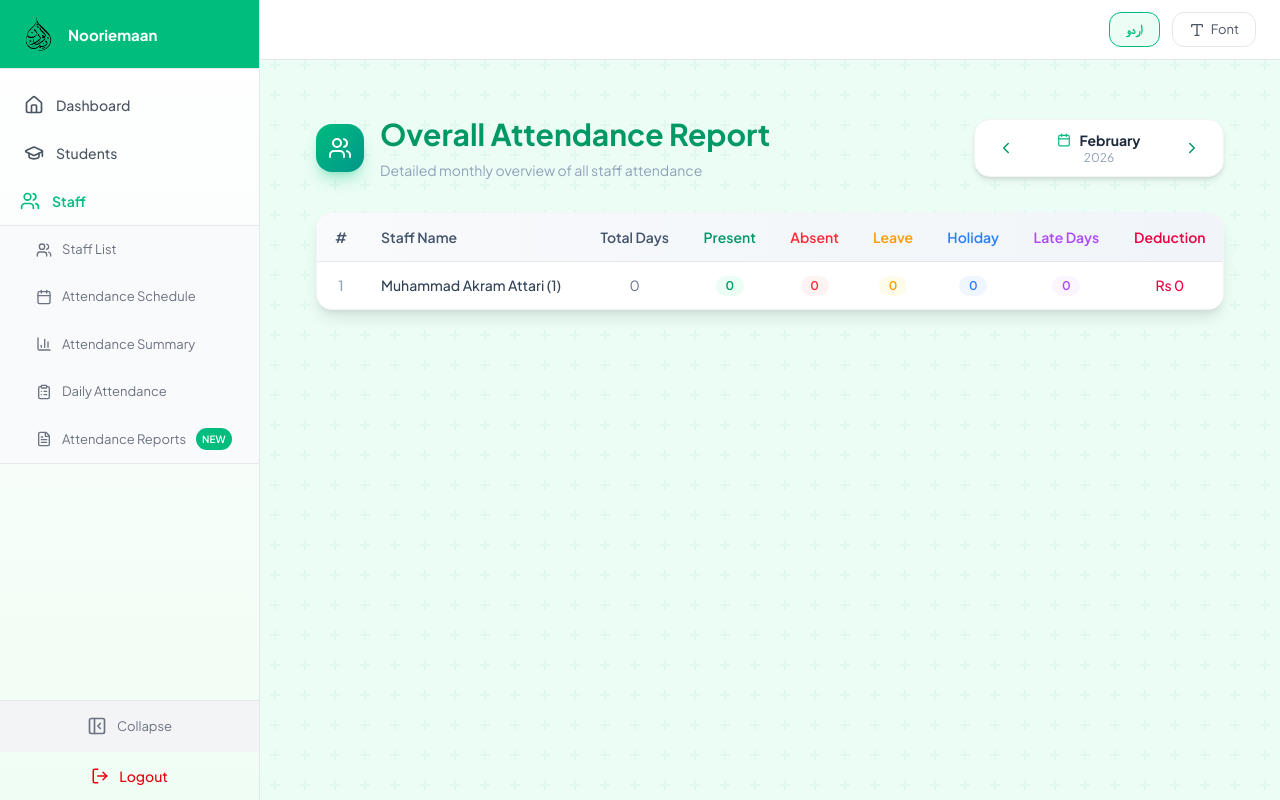
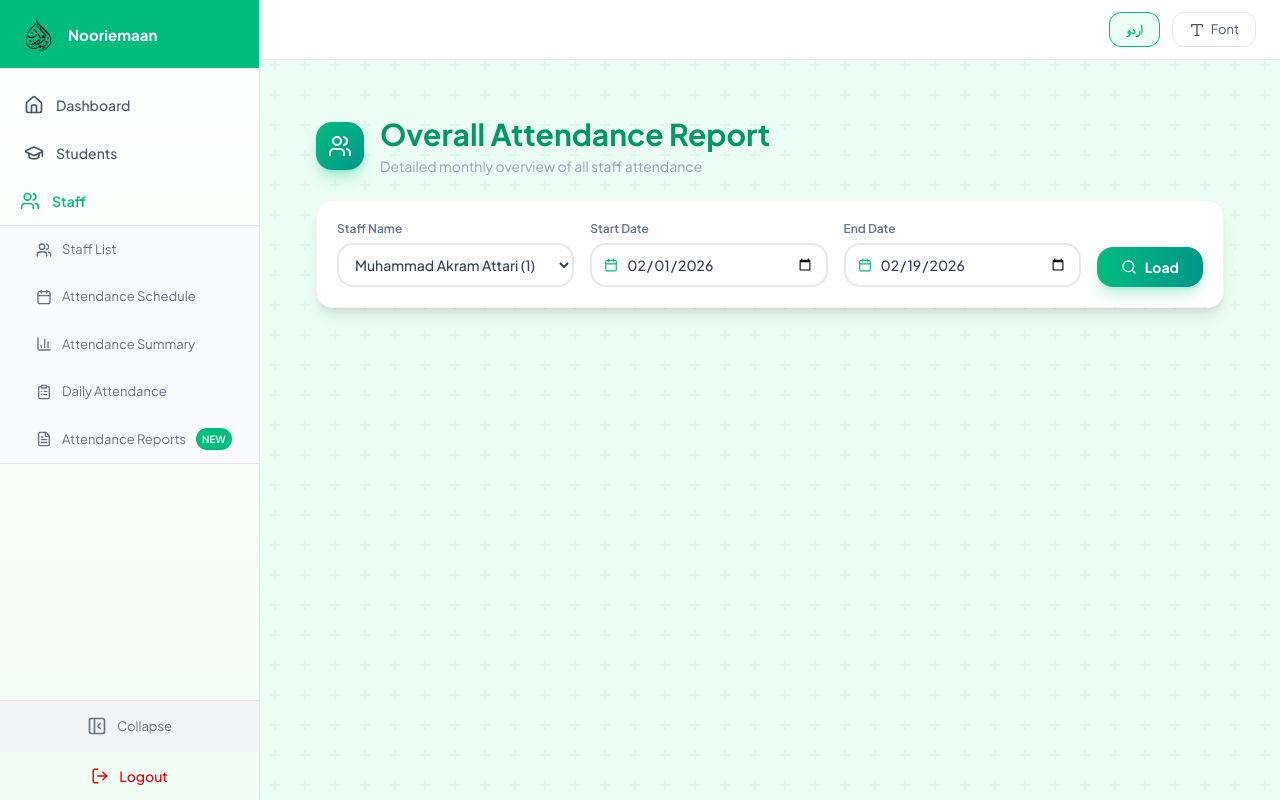
Before and after one commit to Tahiralmadni/Nooriemaan-project, a React (Vite) app: page /teachers/majmoohi in a window 1280 px wide. Built offline with nearby package versions, Linux system fonts and the light colour scheme; a web font is replaced by a local one.

Commit message:
feat: Introduce Majmoohi Hazri (Overall Attendance) page with comprehensive English and Urdu localization.

```diff
--- a/src/pages/MajmoohiHazri.jsx
+++ b/src/pages/MajmoohiHazri.jsx
@@ -2,35 +2,123 @@ import { useState, useEffect } from 'react';
 import { useTranslation } from 'react-i18next';
 import { Helmet } from 'react-helmet-async';
 import { motion } from 'framer-motion';
-import { Calendar, ChevronLeft, ChevronRight, Users } from 'lucide-react';
+import { Calendar, Users, Loader2, Search } from 'lucide-react';
+import { db } from '../config/firebase';
+import { collection, query, where, getDocs, Timestamp } from 'firebase/firestore';
 
 const MajmoohiHazri = () => {
     const { t, i18n } = useTranslation();
     const isRTL = i18n.language === 'ur';
 
-    const [selectedMonth, setSelectedMonth] = useState(new Date().getMonth());
-    const [selectedYear, setSelectedYear] = useState(new Date().getFullYear());
+    // Abhi sirf Akram Attari
+    const staffOptions = [
+        { id: 1, nameKey: 'staff.1' }
+    ];
 
-    // Abhi sirf Akram Attari ka data hai
-    const staffIds = [1];
+    const [selectedStaff, setSelectedStaff] = useState(1);
 
-    const monthNames = isRTL
-        ? ['جنوری', 'فروری', 'مارچ', 'اپریل', 'مئی', 'جون', 'جولائی', 'اگست', 'ستمبر', 'اکتوبر', 'نومبر', 'دسمبر']
-        : ['January', 'February', 'March', 'April', 'May', 'June', 'July', 'August', 'September', 'October', 'November', 'December'];
+    // Date range - default: 1st of current month to today
+    const today = new Date();
+    const firstOfMonth = new Date(today.getFullYear(), today.getMonth(), 1);
+    const [startDate, setStartDate] = useState(firstOfMonth.toISOString().split('T')[0]);
+    const [endDate, setEndDate] = useState(today.toISOString().split('T')[0]);
+
+    const [loading, setLoading] = useState(false);
+    const [records, setRecords] = useState([]);
+    const [hasSearched, setHasSearched] = useState(false);
+
+    // Day names for table
+    const dayNames = isRTL
+        ? ['اتوار', 'پیر', 'منگل', 'بدھ', 'جمعرات', 'جمعہ', 'ہفتہ']
+        : ['Sun', 'Mon', 'Tue', 'Wed', 'Thu', 'Fri', 'Sat'];
 
     useEffect(() => {
         document.title = t('majmoohi.title');
     }, [t, i18n.language]);
 
-    const prevMonth = () => {
-        if (selectedMonth === 0) { setSelectedMonth(11); setSelectedYear(y => y - 1); }
-        else setSelectedMonth(m => m - 1);
+    // 12-hour format helper
+    const formatTime12 = (time24) => {
+        if (!time24 || time24 === '-') return '-';
+        const [hours, minutes] = time24.split(':').map(Number);
+        const period = hours >= 12 ? 'PM' : 'AM';
+        const h12 = hours % 12 || 12;
+        return `${h12}:${minutes.toString().padStart(2, '0')} ${period}`;
     };
 
-    const nextMonth = () => {
-        if (selectedMonth === 11) { setSelectedMonth(0); setSelectedYear(y => y + 1); }
-        else setSelectedMonth(m => m + 1);
+    // Status badge styling
+    const getStatusStyle = (status) => {
+        switch (status) {
+            case 'present': return { bg: 'bg-emerald-50', text: 'text-emerald-600', label: t('majmoohi.table.present') };
+            case 'absent': return { bg: 'bg-red-50', text: 'text-red-500', label: t('majmoohi.table.absent') };
+            case 'leave': return { bg: 'bg-amber-50', text: 'text-amber-500', label: t('majmoohi.table.leave') };
+            case 'holiday': return { bg: 'bg-blue-50', text: 'text-blue-500', label: t('majmoohi.table.holiday') };
+            default: return { bg: 'bg-gray-50', text: 'text-gray-400', label: '-' };
+        }
     };
+
+    // Load button click — Firebase se data laao
+    const handleLoad = async () => {
+        setLoading(true);
+        setHasSearched(true);
+        try {
+            const start = new Date(startDate);
+            start.setHours(0, 0, 0, 0);
+            const end = new Date(endDate);
+            end.setHours(23, 59, 59, 999);
+
+            const q = query(
+                collection(db, 'attendance'),
+                where('staffId', '==', selectedStaff),
+                where('date', '>=', Timestamp.fromDate(start)),
+                where('date', '<=', Timestamp.fromDate(end))
+            );
+
+            const snapshot = await getDocs(q);
+            const data = snapshot.docs.map(doc => {
+                const d = doc.data();
+                const dateObj = d.date.toDate();
+                return {
+                    id: doc.id,
+                    ...d,
+                    dateObj,
+                    dateStr: dateObj.toLocaleDateString('en-GB'),
+                    dayName: dayNames[dateObj.getDay()]
+                };
+            });
+
+            // Sort by date (oldest first)
+            data.sort((a, b) => a.dateObj - b.dateObj);
+
+            // Filter duplicates
+            const unique = [];
+            const seen = new Set();
+            for (const r of data) {
+                if (!seen.has(r.dateStr)) {
+                    seen.add(r.dateStr);
+                    unique.push(r);
+                }
+            }
+
+            setRecords(unique);
+        } catch (error) {
+            console.error('Load error:', error);
+        } finally {
+            setLoading(false);
+        }
+    };
+
+    // Summary totals
+    const totals = records.reduce((acc, r) => {
+        if (r.status === 'present') acc.present++;
+        if (r.status === 'absent') acc.absent++;
+        if (r.status === 'leave') acc.leave++;
+        if (r.status === 'holiday') acc.holiday++;
+        if (r.lateMinutes > 0) acc.lateDays++;
+        acc.lateMin += (r.lateMinutes || 0);
+        acc.deduction += (r.deduction || 0);
+        acc.total++;
+        return acc;
+    }, { present: 0, absent: 0, leave: 0, holiday: 0, lateDays: 0, lateMin: 0, deduction: 0, total: 0 });
 
     return (
         <>
@@ -47,8 +135,7 @@ const MajmoohiHazri = () => {
                 style={{ fontFamily: isRTL ? 'var(--font-urdu)' : 'var(--font-english)' }}
             >
                 {/* ===== HEADER ===== */}
-                <div className="flex flex-col md:flex-row md:justify-between md:items-center gap-4 mb-8">
-                    <div className="flex items-center gap-4">
+                <div className="flex items-center gap-4 mb-6">
                     <div className="w-12 h-12 bg-gradient-to-br from-emerald-500 to-teal-600 rounded-xl flex items-center justify-center shadow-lg shadow-emerald-500/30">
                         <Users size={24} className="text-white" />
                     </div>
@@ -56,119 +143,182 @@ const MajmoohiHazri = () => {
                         <h1 className="text-2xl md:text-3xl font-bold text-emerald-600">
                             {t('majmoohi.title')}
                         </h1>
-                            <p className="text-sm text-slate-400 mt-2">
+                        <p className="text-sm text-slate-400 mt-1">
                             {t('majmoohi.subtitle')}
                         </p>
                     </div>
                 </div>
 
-                    {/* Month Selector */}
-                    <div className="flex items-center gap-2 bg-white rounded-xl px-4 py-2.5 shadow-md border border-gray-100">
-                        <button onClick={prevMonth} className="p-1.5 hover:bg-emerald-50 rounded-lg transition-colors">
-                            {isRTL ? <ChevronRight size={18} className="text-emerald-600" /> : <ChevronLeft size={18} className="text-emerald-600" />}
-                        </button>
-                        <div className="text-center min-w-[140px]">
-                            <p className="text-sm font-bold text-slate-800 flex items-center justify-center gap-2">
+                {/* ===== FILTERS CARD ===== */}
+                <motion.div
+                    initial={{ opacity: 0, y: 10 }}
+                    animate={{ opacity: 1, y: 0 }}
+                    transition={{ duration: 0.3, delay: 0.1 }}
+                    className="bg-white rounded-2xl shadow-lg border border-gray-100 p-5 mb-6"
+                >
+                    <div className="flex flex-col md:flex-row md:items-end gap-4">
+                        {/* Staff Selector */}
+                        <div className="flex-1">
+                            <label className="text-xs text-slate-500 font-semibold block mb-1.5">
+                                {t('majmoohi.table.staffName')}
+                            </label>
+                            <select
+                                value={selectedStaff}
+                                onChange={(e) => setSelectedStaff(Number(e.target.value))}
+                                className="w-full px-3 py-2.5 border-2 border-gray-200 rounded-xl text-sm font-medium text-slate-700 bg-white focus:border-emerald-400 focus:ring-2 focus:ring-emerald-100 outline-none"
+                            >
+                                {staffOptions.map(s => (
+                                    <option key={s.id} value={s.id}>{t(s.nameKey)}</option>
+                                ))}
+                            </select>
+                        </div>
+
+                        {/* Start Date */}
+                        <div className="flex-1">
+                            <label className="text-xs text-slate-500 font-semibold block mb-1.5">
+                                {isRTL ? 'حاضری ابتداء' : 'Start Date'}
+                            </label>
+                            <div className="flex items-center gap-2 border-2 border-gray-200 rounded-xl px-3 py-2.5 focus-within:border-emerald-400">
                                 <Calendar size={14} className="text-emerald-500" />
-                                {monthNames[selectedMonth]}
-                            </p>
-                            <p className="text-xs text-slate-400">{selectedYear}</p>
+                                <input
+                                    type="date"
+                                    value={startDate}
+                                    onChange={(e) => setStartDate(e.target.value)}
+                                    className="flex-1 text-sm font-medium text-slate-700 bg-transparent outline-none"
+                                />
                             </div>
-                        <button onClick={nextMonth} className="p-1.5 hover:bg-emerald-50 rounded-lg transition-colors">
-                            {isRTL ? <ChevronLeft size={18} className="text-emerald-600" /> : <ChevronRight size={18} className="text-emerald-600" />}
+                        </div>
+
+                        {/* End Date */}
+                        <div className="flex-1">
+                            <label className="text-xs text-slate-500 font-semibold block mb-1.5">
+                                {isRTL ? 'حاضری انتہا' : 'End Date'}
+                            </label>
+                            <div className="flex items-center gap-2 border-2 border-gray-200 rounded-xl px-3 py-2.5 focus-within:border-emerald-400">
+                                <Calendar size={14} className="text-emerald-500" />
+                                <input
+                                    type="date"
+                                    value={endDate}
+                                    onChange={(e) => setEndDate(e.target.value)}
+                                    className="flex-1 text-sm font-medium text-slate-700 bg-transparent outline-none"
+                                />
+                            </div>
+                        </div>
+
+                        {/* Load Button */}
+                        <div>
+                            <button
+                                onClick={handleLoad}
+                                disabled={loading}
+                                className="w-full md:w-auto px-6 py-2.5 bg-gradient-to-r from-emerald-500 to-teal-600 text-white font-bold text-sm rounded-xl shadow-lg shadow-emerald-500/25 hover:shadow-xl hover:scale-[1.02] active:scale-95 transition-all flex items-center justify-center gap-2 disabled:opacity-50"
+                            >
+                                {loading ? (
+                                    <Loader2 size={16} className="animate-spin" />
+                                ) : (
+                                    <Search size={16} />
+                                )}
+                                {isRTL ? 'لوڈ کیجئے' : 'Load'}
                             </button>
                         </div>
                     </div>
+                </motion.div>
 
-                {/* ===== STAFF TABLE ===== */}
+                {/* ===== DATE-WISE TABLE ===== */}
+                {hasSearched && (
                     <motion.div
                         initial={{ opacity: 0, y: 10 }}
                         animate={{ opacity: 1, y: 0 }}
-                    transition={{ duration: 0.4, delay: 0.15 }}
+                        transition={{ duration: 0.3, delay: 0.15 }}
                         className="bg-white rounded-2xl shadow-lg border border-gray-100 overflow-hidden"
                     >
+                        {loading ? (
+                            <div className="flex flex-col items-center justify-center py-16">
+                                <Loader2 size={32} className="text-emerald-500 animate-spin mb-3" />
+                                <p className="text-slate-400 text-sm">{t('loader.loading')}</p>
+                            </div>
+                        ) : records.length === 0 ? (
+                            <div className="flex flex-col items-center justify-center py-16">
+                                <Users size={32} className="text-slate-300 mb-3" />
+                                <p className="text-slate-400 text-sm">{t('majmoohi.table.noData')}</p>
+                            </div>
+                        ) : (
                             <div className="overflow-x-auto">
                                 <table className="w-full text-sm">
                                     <thead>
-                                <tr className="bg-gradient-to-r from-slate-50 to-slate-100 border-b border-gray-200">
-                                    <th className="px-4 py-3.5 text-slate-600 font-semibold text-center w-12">
-                                        {t('table.serial')}
-                                    </th>
-                                    <th className={`px-4 py-3.5 text-slate-600 font-semibold ${isRTL ? 'text-right' : 'text-left'}`}>
-                                        {t('majmoohi.table.staffName')}
-                                    </th>
-                                    <th className="px-4 py-3.5 text-slate-600 font-semibold text-center">
-                                        {t('majmoohi.table.totalDays')}
-                                    </th>
-                                    <th className="px-4 py-3.5 text-emerald-600 font-semibold text-center">
-                                        {t('majmoohi.table.present')}
-                                    </th>
-                                    <th className="px-4 py-3.5 text-red-500 font-semibold text-center">
-                                        {t('majmoohi.table.absent')}
-                                    </th>
-                                    <th className="px-4 py-3.5 text-amber-500 font-semibold text-center">
-                                        {t('majmoohi.table.leave')}
-                                    </th>
-                                    <th className="px-4 py-3.5 text-blue-500 font-semibold text-center">
-                                        {t('majmoohi.table.holiday')}
-                                    </th>
-                                    <th className="px-4 py-3.5 text-purple-500 font-semibold text-center">
-                                        {t('majmoohi.table.late')}
-                                    </th>
-                                    <th className="px-4 py-3.5 text-rose-600 font-semibold text-center">
-                                        {t('majmoohi.table.deduction')}
-                                    </th>
+                                        <tr className="bg-gradient-to-r from-emerald-500 to-teal-600 text-white">
+                                            <th className="px-3 py-3 font-semibold text-center w-10">{t('table.serial')}</th>
+                                            <th className="px-3 py-3 font-semibold text-center">{t('majmoohi.table.date')}</th>
+                                            <th className="px-3 py-3 font-semibold text-center">{t('majmoohi.table.day')}</th>
+                                            <th className="px-3 py-3 font-semibold text-center">{t('majmoohi.table.status')}</th>
+                                            <th className="px-3 py-3 font-semibold text-center">{t('majmoohi.table.entryTime')}</th>
+                                            <th className="px-3 py-3 font-semibold text-center">{t('majmoohi.table.exitTime')}</th>
+                                            <th className="px-3 py-3 font-semibold text-center">{t('majmoohi.table.lateMin')}</th>
+                                            <th className="px-3 py-3 font-semibold text-center">{t('majmoohi.table.deduction')}</th>
                                         </tr>
                                     </thead>
                                     <tbody>
-                                {staffIds.map((id, index) => (
+                                        {records.map((r, index) => {
+                                            const style = getStatusStyle(r.status);
+                                            return (
                                                 <tr
-                                        key={id}
-                                        className={`border-b border-gray-50 hover:bg-emerald-50/40 transition-colors ${index % 2 === 0 ? 'bg-white' : 'bg-slate-50/50'}`}
+                                                    key={r.id}
+                                                    className={`border-b border-gray-50 hover:bg-emerald-50/30 transition-colors ${index % 2 === 0 ? 'bg-white' : 'bg-slate-50/50'}`}
                                                 >
-                                        <td className="px-4 py-3 text-center text-slate-400 font-medium">
-                                            {index + 1}
-                                        </td>
-                                        <td className={`px-4 py-3 font-medium text-slate-700 ${isRTL ? 'text-right' : 'text-left'}`}>
-                                            {t(`staff.${id}`)}
-                                        </td>
-                                        <td className="px-4 py-3 text-center text-slate-500">
-                                            0
-                                        </td>
-                                        <td className="px-4 py-3 text-center">
-                                            <span className="inline-block min-w-[28px] px-2 py-0.5 bg-emerald-50 text-emerald-600 rounded-full text-xs font-semibold">
-                                                0
+                                                    <td className="px-3 py-2.5 text-center text-slate-400 font-medium">{index + 1}</td>
+                                                    <td className="px-3 py-2.5 text-center text-slate-700 font-medium">{r.dateStr}</td>
+                                                    <td className="px-3 py-2.5 text-center text-slate-500">{r.dayName}</td>
+                                                    <td className="px-3 py-2.5 text-center">
+                                                        <span className={`inline-block px-3 py-0.5 ${style.bg} ${style.text} rounded-full text-xs font-semibold`}>
+                                                            {style.label}
                                                         </span>
                                                     </td>
-                                        <td className="px-4 py-3 text-center">
-                                            <span className="inline-block min-w-[28px] px-2 py-0.5 bg-red-50 text-red-500 rounded-full text-xs font-semibold">
-                                                0
-                                            </span>
+                                                    <td className="px-3 py-2.5 text-center text-slate-600 font-mono text-xs">
+                                                        {formatTime12(r.entryTime)}
                                                     </td>
-                                        <td className="px-4 py-3 text-center">
-                                            <span className="inline-block min-w-[28px] px-2 py-0.5 bg-amber-50 text-amber-500 rounded-full text-xs font-semibold">
-                                                0
-                                            </span>
+                                                    <td className="px-3 py-2.5 text-center text-slate-600 font-mono text-xs">
+                                                        {formatTime12(r.exitTime)}
                                                     </td>
-                                        <td className="px-4 py-3 text-center">
-                                            <span className="inline-block min-w-[28px] px-2 py-0.5 bg-blue-50 text-blue-500 rounded-full text-xs font-semibold">
-                                                0
-                                            </span>
+                                                    <td className="px-3 py-2.5 text-center">
+                                                        {r.lateMinutes > 0 ? (
+                                                            <span className="text-purple-600 font-semibold">{r.lateMinutes}</span>
+                                                        ) : (
+                                                            <span className="text-slate-300">0</span>
+                                                        )}
                                                     </td>
-                                        <td className="px-4 py-3 text-center">
-                                            <span className="inline-block min-w-[28px] px-2 py-0.5 bg-purple-50 text-purple-500 rounded-full text-xs font-semibold">
-                                                0
-                                            </span>
-                                        </td>
-                                        <td className="px-4 py-3 text-center text-rose-600 font-medium">
-                                            Rs 0
+                                                    <td className="px-3 py-2.5 text-center">
+                                                        {r.deduction > 0 ? (
+                                                            <span className="text-rose-600 font-semibold">Rs {r.deduction}</span>
+                                                        ) : (
+                                                            <span className="text-slate-300">0</span>
+                                                        )}
                                                     </td>
                                                 </tr>
-                                ))}
+                                            );
+                                        })}
+
+                                        {/* ===== SUMMARY ROW ===== */}
+                                        <tr className="bg-gradient-to-r from-slate-100 to-slate-50 border-t-2 border-emerald-200 font-bold">
+                                            <td className="px-3 py-3 text-center text-emerald-600" colSpan={3}>
+                                                {t('majmoohi.table.total')}: {totals.total} {t('majmoohi.table.totalDays')}
+                                            </td>
+                                            <td className="px-3 py-3 text-center">
+                                                <div className="flex flex-wrap justify-center gap-1.5">
+                                                    <span className="px-2 py-0.5 bg-emerald-50 text-emerald-600 rounded-full text-[10px]">{totals.present} {t('majmoohi.table.present')}</span>
+                                                    <span className="px-2 py-0.5 bg-red-50 text-red-500 rounded-full text-[10px]">{totals.absent} {t('majmoohi.table.absent')}</span>
+                                                    <span className="px-2 py-0.5 bg-amber-50 text-amber-500 rounded-full text-[10px]">{totals.leave} {t('majmoohi.table.leave')}</span>
+                                                    <span className="px-2 py-0.5 bg-blue-50 text-blue-500 rounded-full text-[10px]">{totals.holiday} {t('majmoohi.table.holiday')}</span>
+                                                </div>
+                                            </td>
+                                            <td className="px-3 py-3 text-center text-slate-400" colSpan={2}>—</td>
+                                            <td className="px-3 py-3 text-center text-purple-600">{totals.lateMin}</td>
+                                            <td className="px-3 py-3 text-center text-rose-600">Rs {totals.deduction}</td>
+                                        </tr>
                                     </tbody>
                                 </table>
                             </div>
+                        )}
                     </motion.div>
+                )}
 
             </motion.div>
         </>
```
Also changed, not shown: src/locales/en.json (+8 -1 lines), src/locales/ur.json (+8 -1 lines). Lines whose indentation alone changed are shown as unchanged.
